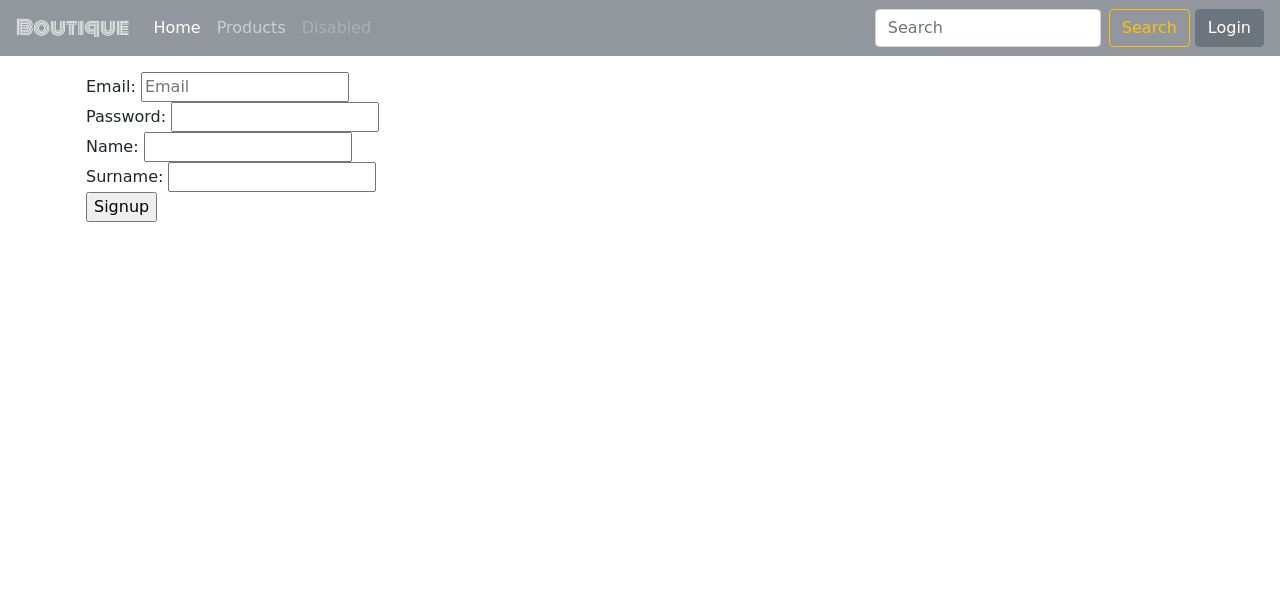
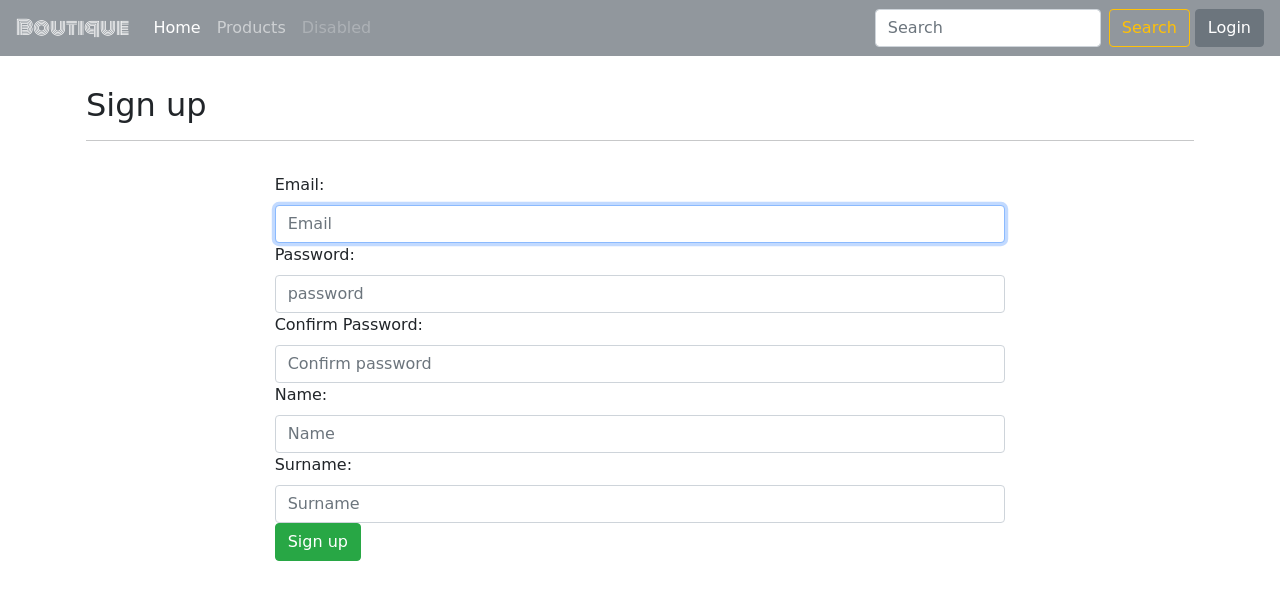
Before and after one commit to joraavanes/boutique, a Node server app: page /user/signup in a window 1280 px wide. Shown: the top 600 px of the page. Run offline with Node 20, Linux system fonts and the light colour scheme; some libraries are stand-ins or nearby versions; some web fonts are replaced.

Commit message:
express-validator added - validation for login and signup added - email credentials changed

```diff
--- a/app.js
+++ b/app.js
@@ -30,6 +30,12 @@ app.engine('hbs', handlebars({
         },
         formatIndex: function(value){
             return value + 1;
+        },
+        errorFieldClassname: function(value, field){
+            if(value === undefined || value === null) return '';
+
+            var errorField = value.find(x => x.param == field);
+            return errorField !== undefined ? 'is-invalid' : '';
         }
     }
 }));
--- a/controllers/userController.js
+++ b/controllers/userController.js
@@ -1,3 +1,5 @@
+const {validationResult} = require('express-validator');
+
 const User = require('../models/User');
 const randomBytes = require('../utils/randomBytes');
 
@@ -10,6 +12,12 @@ exports.getLogin = (req, res, next) => {
 
 // POST: /user/login
 exports.postLogin = (req, res, next) => {
+    const errors = validationResult(req);
+    if(!errors.isEmpty()){
+        return res.status(400).render('user/login',
+            {errMessage: 'Please enter your username and password'});
+    }
+
     const {email, password} = req.body;
 
     User.login(email, password)
@@ -20,7 +28,7 @@ exports.postLogin = (req, res, next) => {
             };
             req.session.save(() => res.redirect('/'));
         })
-        .catch((err) => res.send(err));
+        .catch((err) => res.status(400).render('user/login', {errMessage: 'Username or password is incorrect'}));
 };
 
 // POST: /user/logout
@@ -38,6 +46,16 @@ exports.getSignup = (req, res, next) => {
 exports.postSignup = (req, res, next) => {
     const {email, password, name, surname} = req.body;
 
+    const errors = validationResult(req);
+    if(!errors.isEmpty()){
+        return res.status(400).render('user/signup', {
+            errMessage: errors.array(),
+            email,
+            name,
+            surname
+        });
+    }
+
     const user = new User({email, password, name, surname, userConfirmed: false});
 
     user.signup()
@@ -54,7 +72,13 @@ exports.postSignup = (req, res, next) => {
             });
         })
         .then(mail => console.log(mail))
-        .catch(err => res.render('user/signup', {errmsg: err}));
+        .catch(err => {
+            res.render('user/signup', {
+                errmsg: err,
+                name,
+                surname
+            });
+        });
 };
 
 // GET: /user/resetPassword
@@ -104,7 +128,6 @@ exports.getNewPassword = (req, res, next) => {
 // POST: /user/newPassword
 exports.postNewPassword = (req, res, next) => {
     const {token, newPassword, confirmNewPassword, userId} = req.body;
-    console.log(newPassword, confirmNewPassword);
 
     if(newPassword !== confirmNewPassword) return res.render('user/newPassword', {errmsg: 'Password dont match each other'});
 
--- a/package.json
+++ b/package.json
@@ -19,6 +19,7 @@
     "express": "^4.17.1",
     "express-handlebars": "^4.0.4",
     "express-session": "^1.17.1",
+    "express-validator": "^6.6.1",
     "handlebars": "^4.7.6",
     "helmet": "^3.23.3",
     "mongodb": "^3.5.8",
--- a/utils/mailer.js
+++ b/utils/mailer.js
@@ -12,8 +12,8 @@ module.exports = {
         secure: false,
         port: 587,
         auth:{
-            user: 'onlinesales.shm@gmail.com',
-            pass: 'Shahin@11866'
+            user: 'jora.dust@gmail.com',
+            pass: 'europe@2018'
         }
     })
 };
--- a/views/user/signup.hbs
+++ b/views/user/signup.hbs
@@ -1,30 +1,54 @@
-<div class="container">
+
+<div class="container margin-top-nav">
     <div class="row">
         <div class="col-12">
-            <form action="/user/signup" method="POST">
-                <p>{{errmsg}}</p>
-                <p>{{formmsg}}</p>
+            <h1 class="h2">Sign up</h1>
+            <hr>
+            <div class="row">
+                <div class="col-12 offset-sm-2 col-sm-8">
+
+                    <form action="/user/signup" method="POST" novalidate>
+                        <p class="text-danger">{{errmsg}}</p>
+                        {{#if formmsg}}
+                            <p class="text-success">{{formmsg}}</p>
+                        {{/if}}
+
+                        <ul>
+                            {{#each errMessage}}
+                                <li class="text-danger">{{msg}}</li>
+                            {{/each}}
+                        </ul>
+
                         <div>
                             <input type="hidden" name="_csrf" id="_csrf" value="{{_csrf}}">
                         </div>
                         <div>
-                    <label for="email">Email:</label>
-                    <input type="email" name="email" id="email" placeholder="Email" autocomplete="off">
+                            <label for="email" class="form-label">Email:</label>
+                            <input type="email" name="email" id="email" value="{{email}}" class="form-control {{errorFieldClassname errMessage 'email'}}" placeholder="Email" autocomplete="off" autofocus>
                         </div>
                         <div>
-                    <label for="password">Password:</label>
-                    <input type="password" name="password" id="password" autocomplete="off">
+                            <label for="password" class="form-label">Password:</label>
+                            <input type="password" name="password" id="password" class="form-control {{errorFieldClassname errMessage 'password'}}" placeholder="password" autocomplete="off">
                         </div>
                         <div>
-                    <label for="name">Name:</label>
-                    <input type="text" name="name" id="name">
+                            <label for="confirmPassword" class="form-label">Confirm Password:</label>
+                            <input type="password" name="confirmPassword" id="confirmPassword" class="form-control {{errorFieldClassname errMessage 'password'}}" placeholder="Confirm password" autocomplete="off">
                         </div>
                         <div>
-                    <label for="surname">Surname:</label>
-                    <input type="text" name="surname" id="surname">
+                            <label for="name" class="form-label">Name:</label>
+                            <input type="text" name="name" id="name" value="{{name}}" class="form-control {{errorFieldClassname errMessage 'name'}}" placeholder="Name">
                         </div>
-                <input type="submit" value="Signup">
+                        <div>
+                            <label for="surname" class="form-label">Surname:</label>
+                            <input type="text" name="surname" id="surname" value="{{surname}}" class="form-control {{errorFieldClassname errMessage 'surname'}}" placeholder="Surname">
+                        </div>
+                        <div>
+                            <input type="submit" value="Sign up" class="btn btn-success">
+                        </div>
                     </form>
+
+                </div>
+            </div>
         </div>
     </div>
 </div>
```
Also changed, not shown: routes/userRoutes.js (+21 -2 lines), views/user/login.hbs (+15 -3 lines), 1 other file. Lines whose indentation alone changed are shown as unchanged.
